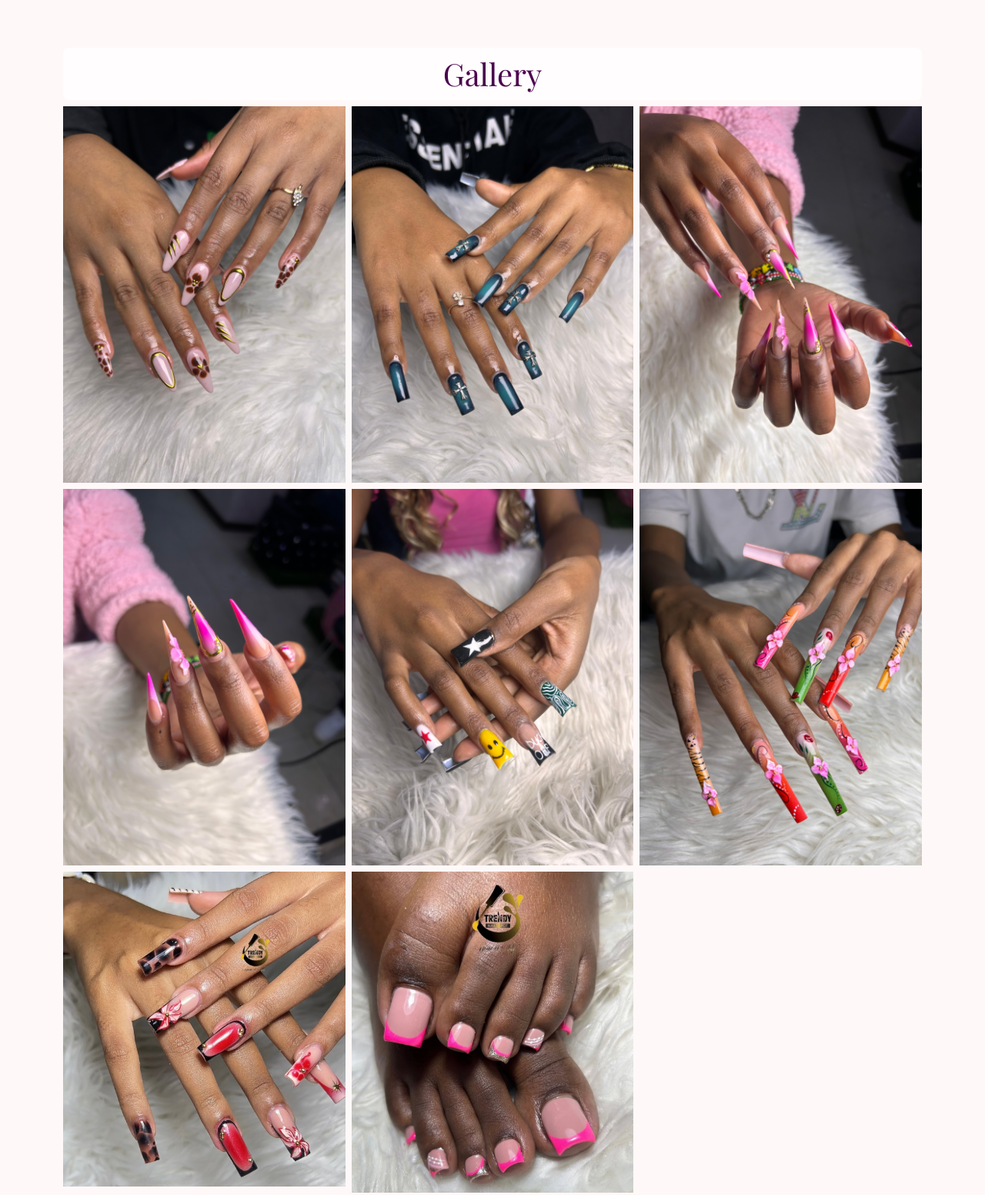
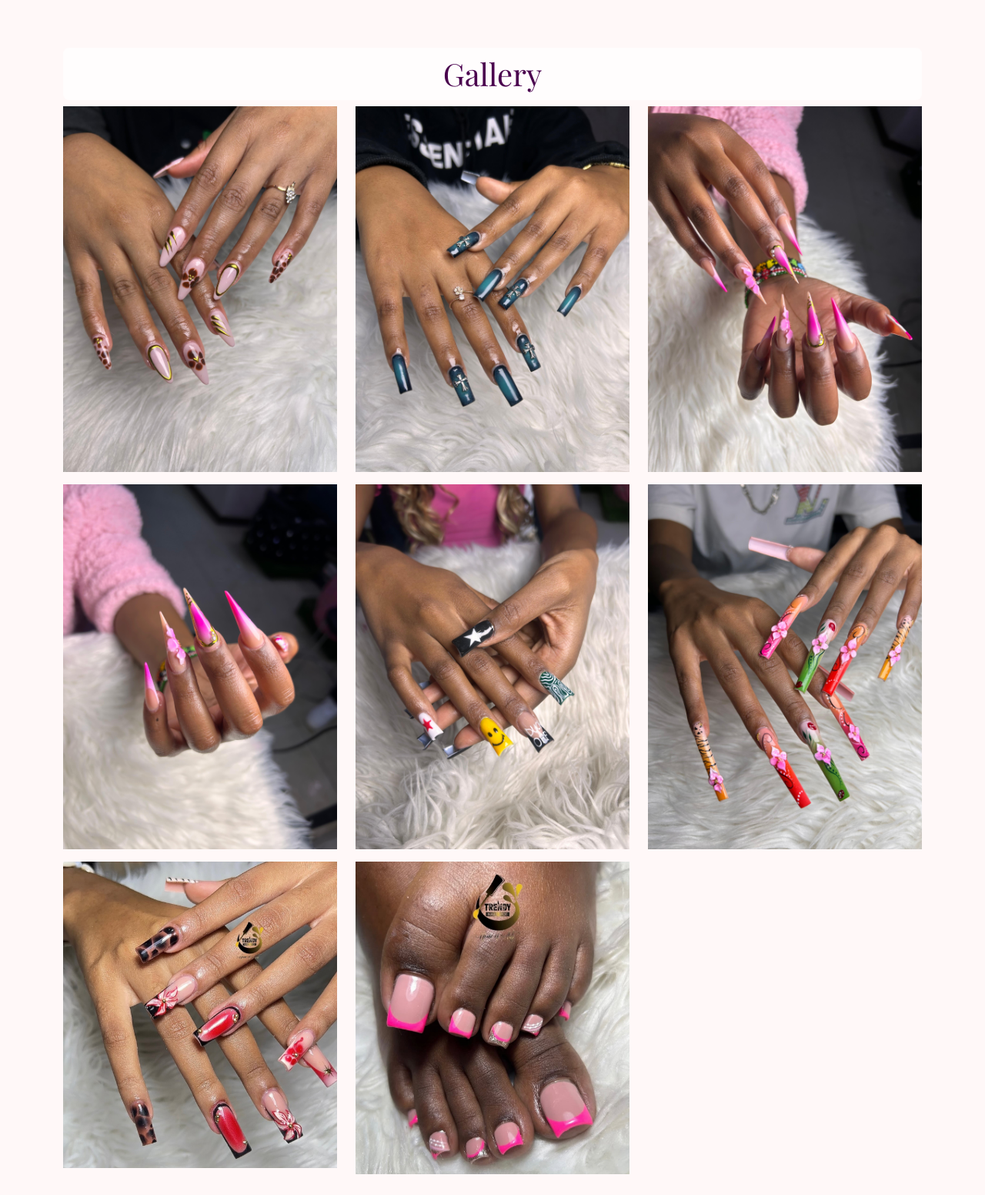
Before and after one commit to V-allary/TRENDYNAILSSPOT, a website: page index.html in a window 1280 px wide. Shown: the part 2420-3972 px from the top of the page at 77% size. Drawn offline with nearby package versions, Linux system fonts and the light colour scheme.

Commit message:
Add files via upload

```diff
--- a/index.html
+++ b/index.html
@@ -140,15 +140,15 @@
 
   <section id="Gallery" class="container py-5 text-center">
     <h1>Gallery</h1>
-    <div class="row g-2"> <!-- Add row and gutter spacing -->
-      <div class="col-4"><img src="IMG1.jpg" class="img-fluid" alt="Gallery 1" /></div>
-      <div class="col-4"><img src="IMG2.jpg" class="img-fluid" alt="Gallery 2" /></div>
-      <div class="col-4"><img src="IMG3.jpg" class="img-fluid" alt="Gallery 3" /></div>
-      <div class="col-4"><img src="IMG4.jpg" class="img-fluid" alt="Gallery 4" /></div>
-      <div class="col-4"><img src="IMG5.jpg" class="img-fluid" alt="Gallery 5" /></div>
-      <div class="col-4"><img src="IMG6.jpg" class="img-fluid" alt="Gallery 6" /></div>
-      <div class="col-4"><img src="IMG7.jpg" class="img-fluid" alt="Gallery 7" /></div>
-      <div class="col-4"><img src="IMG8.jpg" class="img-fluid" alt="Gallery 8" /></div>
+    <div class="row "> <!-- Add row and gutter spacing -->
+      <div class="col-6 col-md-4 mb-3"><img src="IMG1.jpg" class="img-fluid" alt="Gallery 1" /></div>
+      <div class="col-6 col-md-4 mb-3"><img src="IMG2.jpg" class="img-fluid" alt="Gallery 2" /></div>
+      <div class="col-6 col-md-4 mb-3"><img src="IMG3.jpg" class="img-fluid" alt="Gallery 3" /></div>
+      <div class="col-6 col-md-4 mb-3"><img src="IMG4.jpg" class="img-fluid" alt="Gallery 4" /></div>
+      <div class="col-6 col-md-4 mb-3"><img src="IMG5.jpg" class="img-fluid" alt="Gallery 5" /></div>
+      <div class="col-6 col-md-4 mb-3"><img src="IMG6.jpg" class="img-fluid" alt="Gallery 6" /></div>
+      <div class="col-6 col-md-4 mb-3"><img src="IMG7.jpg" class="img-fluid" alt="Gallery 7" /></div>
+      <div class="col-6 col-md-4 mb-3"><img src="IMG8.jpg" class="img-fluid" alt="Gallery 8" /></div>
     </div>
   </section>
 
```
